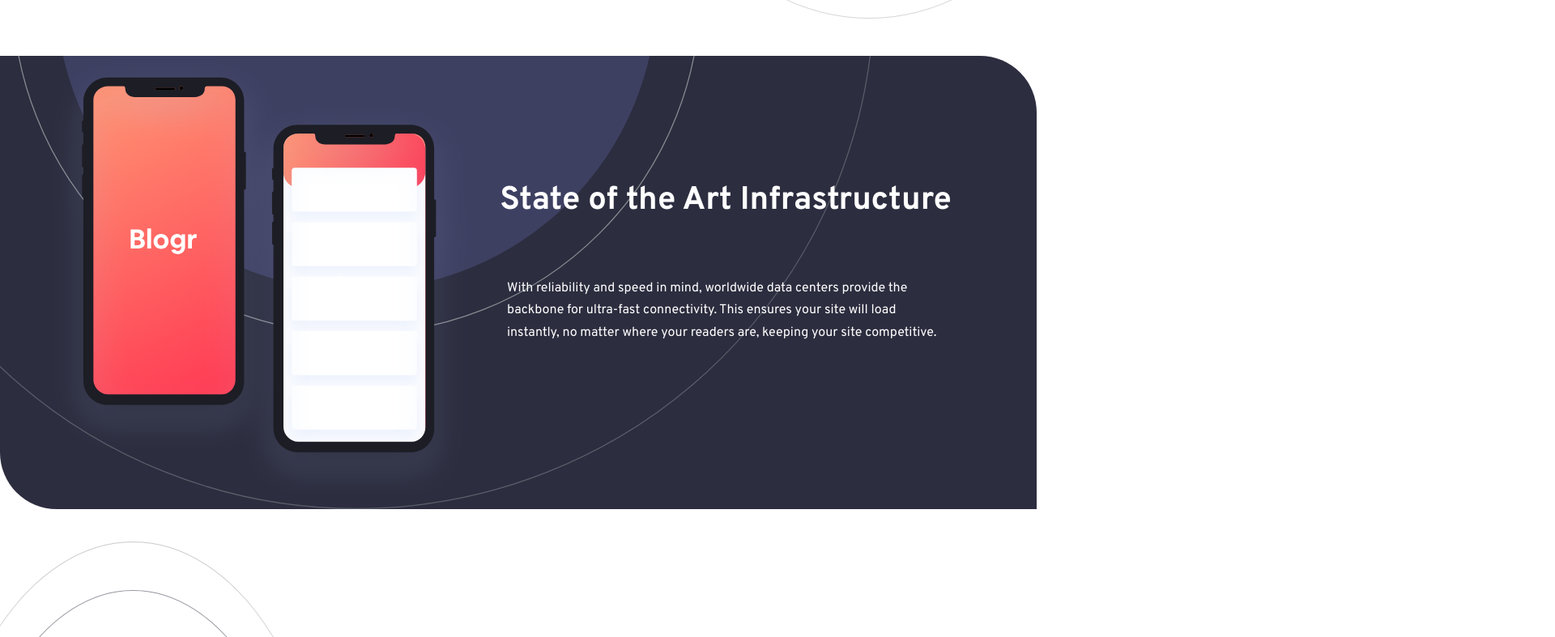
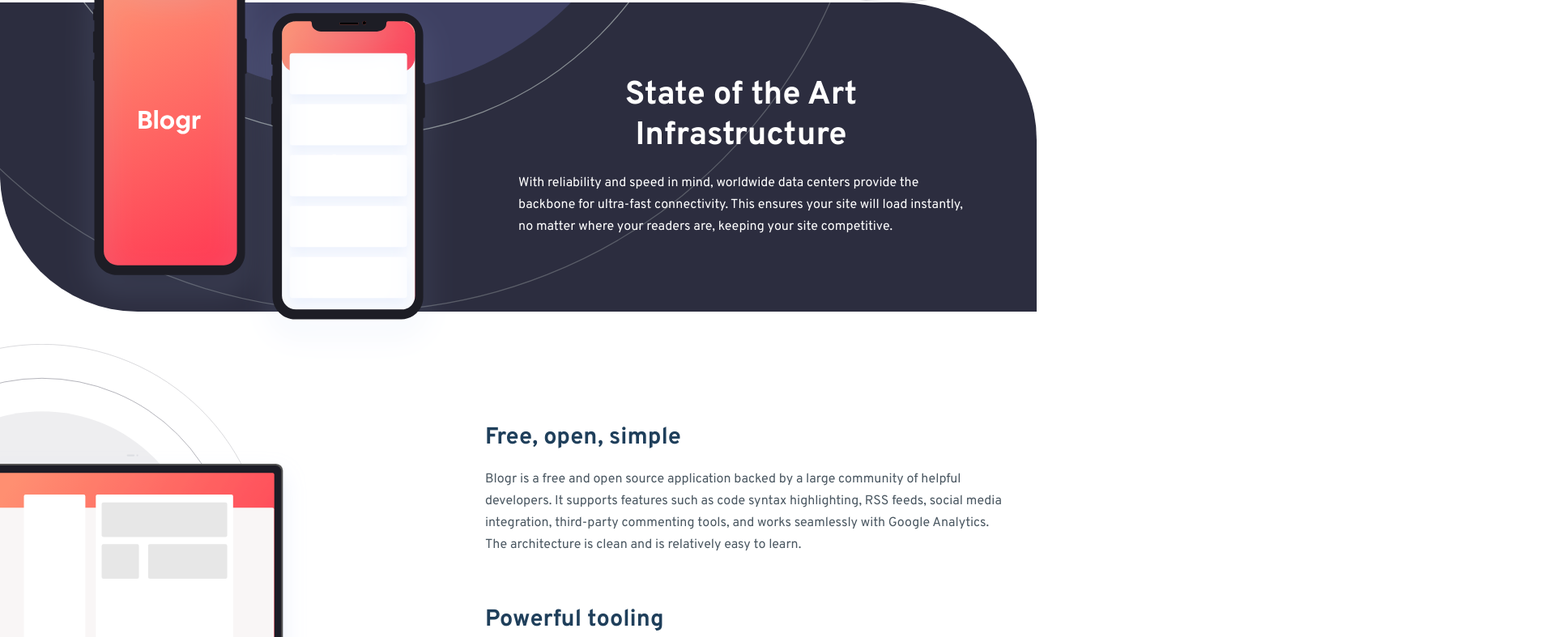
Before and after one commit to jennawlin3/blogr-landing-page, a plain HTML site: page index.html in a window 1280 px wide. Shown: the part 1557-2344 px from the top of the page at 81% size, 1920 px wide, since content can reach past the window. Drawn offline with Linux system fonts and the light colour scheme.

Commit message:
Add files via upload

```diff
--- a/assets/styles.css
+++ b/assets/styles.css
@@ -25,9 +25,17 @@
     font-optical-sizing: auto;
     font-style: normal;
     overflow-x: hidden;
+    align-items: center;
+}
+
+.container {
+    display: flex;
+    flex-direction: column;
+    align-items: center;
 }
 
 header {
+    width: 100%;
     height: 70px;
     background: var(--very-light-red);
     display: flex;
@@ -176,6 +184,9 @@
     height: 80vh;
     border-radius: 0 0 0 70px;
     position: relative;
+    overflow: hidden;
+    padding: 40px;
+    width: 100%;
 }
 
 .hero::before {
@@ -246,12 +257,17 @@
 }
 
 .second-container {
-    padding: 40px;
     background-color: white;
     padding-top: 100px;
     margin-top: 0px;
     position: relative;
     z-index: 1;
+}
+
+.second-container img {
+    width: 80vw;
+    max-width: 500px;
+    height: 100%;
 }
 
 .second-container h2 {
@@ -271,6 +287,7 @@
 
 .content-container {
     margin: 20px 0;
+    padding: 0 40px;
 }
 
 .content-container h3 {
@@ -286,31 +303,36 @@
 
 .third-container {
     display: flex;
-    height: 80vh;
+    height: 500px;
     flex-direction: column-reverse;
     justify-content: flex-start;
     background-color: var(--very-dark-gray-blue);
     position: relative;
     margin-top: 250px;
-    border-radius: 0 70px 0 70px;
+    border-radius: 0 170px 0 170px;
 }
+
 .third-container::before {
     content: "";
     position: absolute;
     width: 100%;
     height: 100%;
     background: url(../images/bg-pattern-circles.svg);
-    background-position: 50% 500%;
+    background-position: bottom;
     background-repeat: no-repeat;
     background-size: cover;
     z-index: 0;
 }
 
 .third-container img {
-    width: 100%;
-    height: 80vh;
+    width: 100vw;
+    max-width: 600px;
+    margin: auto;
+    height: 100%;
     position: absolute;
-    top: -200px;
+    top: -250px;
+    left: 50%;
+    transform: translateX(-50%);
 }
 
 .third-container h2 {
@@ -334,7 +356,14 @@
     flex-direction: column-reverse;
     justify-content: center;
     align-items: center;
-    padding: 40px;
+    padding-bottom: 40px;
+    padding-top: 40px;
+}
+
+.fourth-container img {
+    width: 100vw;
+    height: 100%;
+    max-width: 600px;
 }
 
 .fourth-container h3 {
@@ -355,6 +384,7 @@
     background-color: var(--very-dark-black-blue);
     padding: 40px;
     border-radius: 0 70px 0 0;
+    width: 100%;
 }
 
 footer img {
@@ -392,18 +422,20 @@
     font-weight: 600;
 }
 
-@media screen and (min-width: 768px) {
+@media screen and (min-width: 992px) {
     body {
         overflow-x: hidden;
     }
 
     header {
         background: linear-gradient(90deg, var(--very-light-red) 10%, var(--light-red));
+        max-width: 1800px;
     }
 
     .hero {
         background: linear-gradient(90deg, var(--very-light-red) 10%, var(--light-red));
-        height: 70vh;
+        height: 700px;
+        max-width: 1800px;
     }
 
     .hero h1 {
@@ -526,15 +558,24 @@
     .second-content-container {
         flex-direction: row;
         width: 100vw;
+        max-width: 1800px;
+    }
+
+    .second-content-container picture {
+        display: flex;
+        width: 50vw;
+        max-width: 900px;
+        position: relative;
     }
 
     .second-content-container img {
         width: 100%;
-        height: 100vh;
+        height: auto;
         background-size: cover;
-        transform: translateX(60px);
+        transform: translateX(160px);
         z-index: 999;
         aspect-ratio: 1/1;
+        max-width: 900px;
     }
 
     .second-container h2 {
@@ -571,7 +612,9 @@
 
     .second-container .content-container {
         padding: 0 40px;
-        width: 60vw;
+        width: 45vw;
+        max-width: 890;
+        max-width: 1000px;
     }
 
     .third-container {
@@ -580,19 +623,32 @@
         justify-content: center;
         align-items: center;
         margin-top: 0;
-        height: 70vh;
+        height: 700px;
+        width: 100%;
+        max-width: 1800px;
+        padding: 70px 0;
+    }
+
+    .third-container picture {
+        display: flex;
+        width: 50vw;
+        max-width: 900px;
+        position: relative;
     }
 
     .third-container img {
-        position: relative;
-        top: 0;
-        width: 40vw;
+        width: 480px;
         height: auto;
         z-index: 1;
     }
 
     .third-container h2 {
         font-size: 2.5em;
+        padding:  0 0 0 0;
+    }
+
+    .third-container .content-container {
+        padding:  0 90px 0 0;
     }
 
     .content-container {
@@ -605,23 +661,31 @@
 
     .third-container p {
         margin: 0;
-        padding: 50px;
+        padding: 0;
         text-align: left;
     }
 
     .fourth-container {
         flex-direction: row-reverse;
+        max-width: 1800px;
+    }
+
+    .fourth-container picture {
+        width: 100%;
+        display: flex;
     }
 
     .fourth-container img {
         width: 100%;
-        height: 100vh;
-        transform: translateX(-120px);
+        height: auto;
+        object-fit: cover;
+        transform: translateX(-160px);
         aspect-ratio: 1/1;
     }
 
     .fourth-container .content-container {
         width: 60vw;
+        max-width: 800px;
         padding-right:40px;
     }
 
@@ -629,6 +693,7 @@
         flex-direction: row;
         align-items: flex-start;
         justify-content: space-evenly;
+        max-width: 1800px;
     }
 }
 
--- a/index.html
+++ b/index.html
@@ -122,7 +122,9 @@
           This ensures your site will load instantly, no matter where your readers are, keeping your site competitive.</p>
       </div>
       <div>
-        <img src="./images/illustration-phones.svg" alt="" srcset="">
+        <picture>
+          <img src="./images/illustration-phones.svg" alt="" srcset="">
+        </picture>
       </div>
     </section>
     <section class="fourth-container">
```
Also changed, not shown: app/app.js (line endings or trailing spaces).
